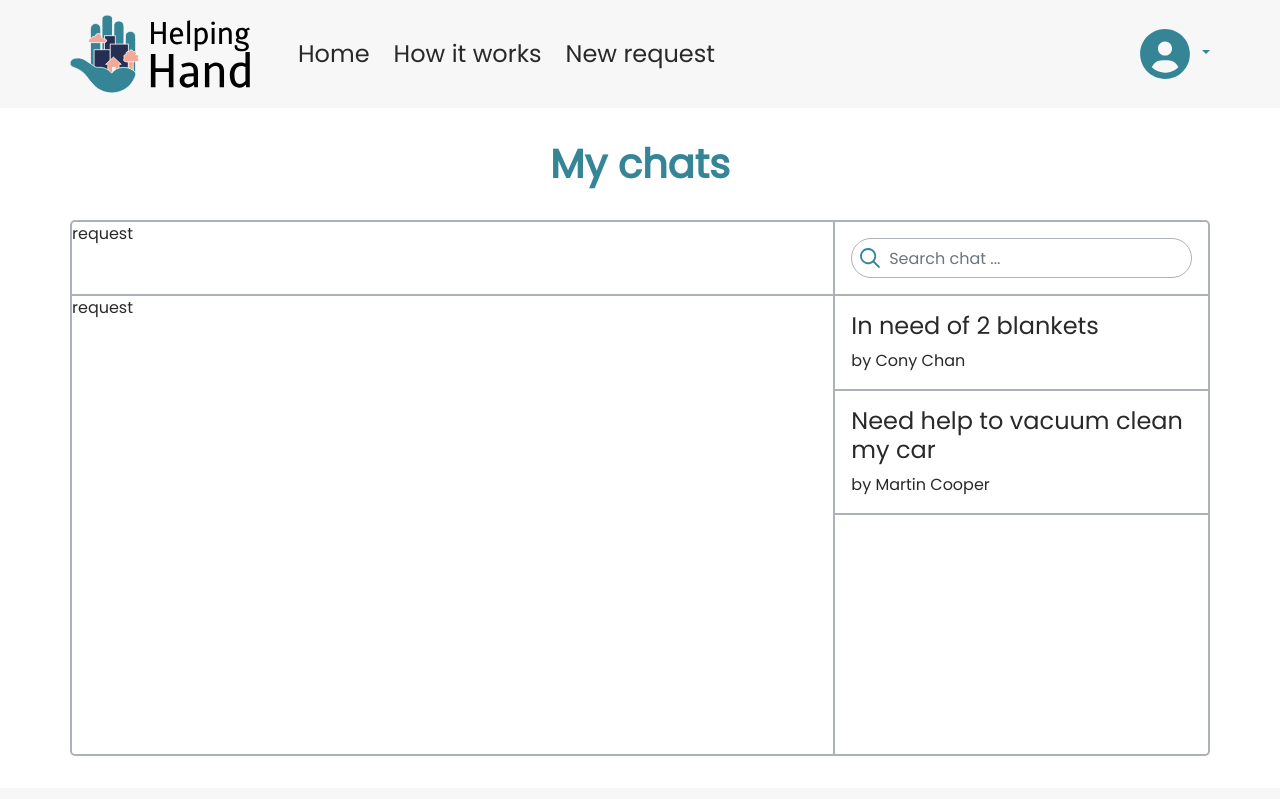
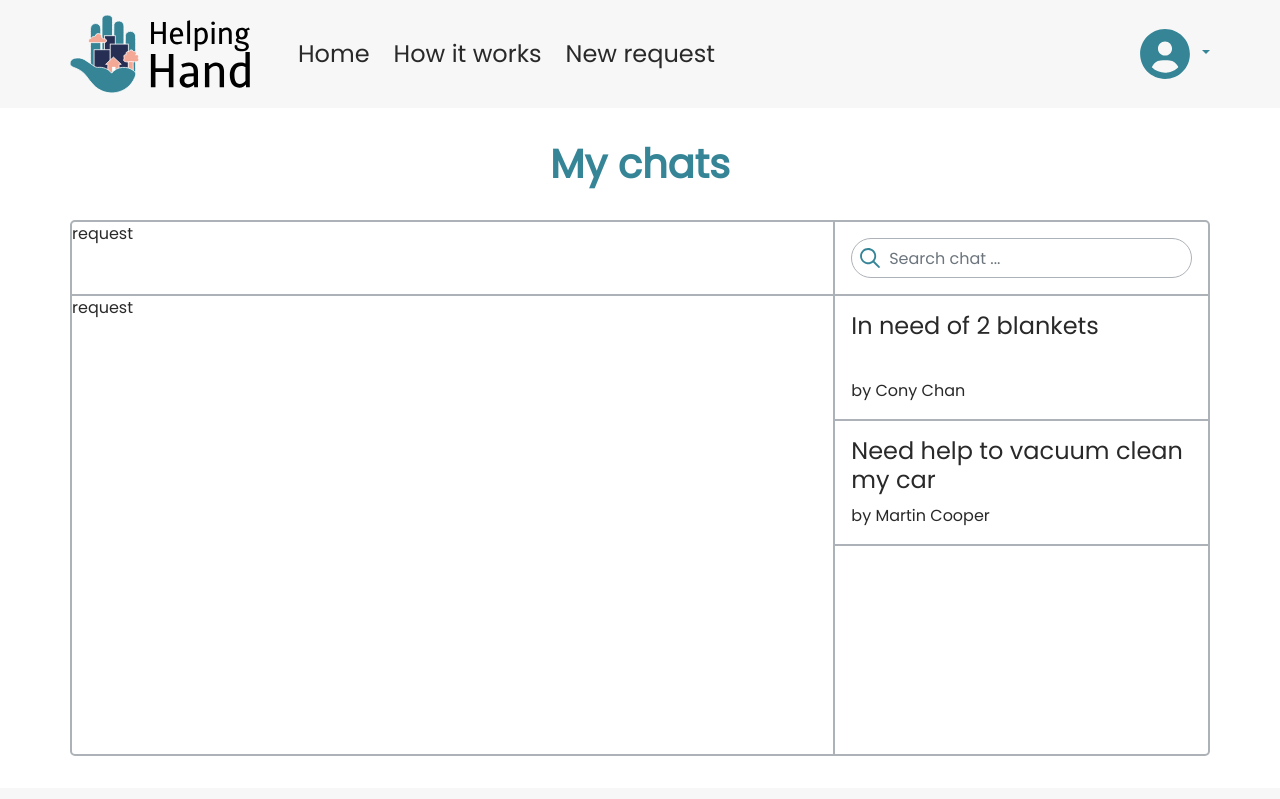
Before and after one commit to MathieuParadis/helping-hand, a React (Create React App) app: page /my-chats in a window 1280 px wide. Shown: the top 799 px of the page. Built offline with nearby package versions, Linux system fonts and the light colour scheme; what pigeon-maps would draw is missing.

Commit message:
edited chatCard component

```diff
--- a/src/components/ChatCard.jsx
+++ b/src/components/ChatCard.jsx
@@ -2,7 +2,7 @@ import React from 'react';
 
 const ChatCard = ({chat}) => {
   return (
-    <div className="chat-card w-100 border-bottom-grey p-3">
+    <div className="chat-card w-100 border-bottom-grey p-3 d-flex flex-column justify-content-between">
       <h4>{chat.request.title}</h4>
       <p className="m-0">by {chat.request.requester.first_name} {chat.request.requester.last_name}</p>
     </div>
--- a/src/pages/Chat.jsx
+++ b/src/pages/Chat.jsx
@@ -38,6 +38,7 @@ const Chat = () => {
               <div class="col-12 col-md-7 col-lg-8">
                 request
               </div>
+
               <div class="col-12 col-md-5 col-lg-4 border-left-grey ps-0">
                 {
                   chats && (
--- /dev/null
+++ b/src/styles/components/_chatCard.scss
@@ -0,0 +1,3 @@
+.chat-card {
+  min-height: 125px;
+}
--- a/src/styles/index.scss
+++ b/src/styles/index.scss
@@ -3,6 +3,7 @@
 @import './settings';
 
 // COMPONENTS STYLES IMPORTS
+@import './components/chatCard';
 @import './components/dropdownMenuOptionsRequestCard';
 @import './components/editProfileModal';
 @import './components/editUserRequestModal';
```
